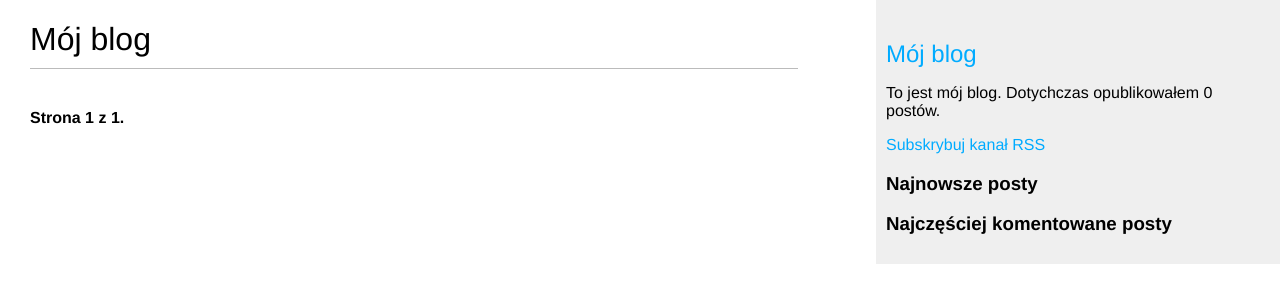
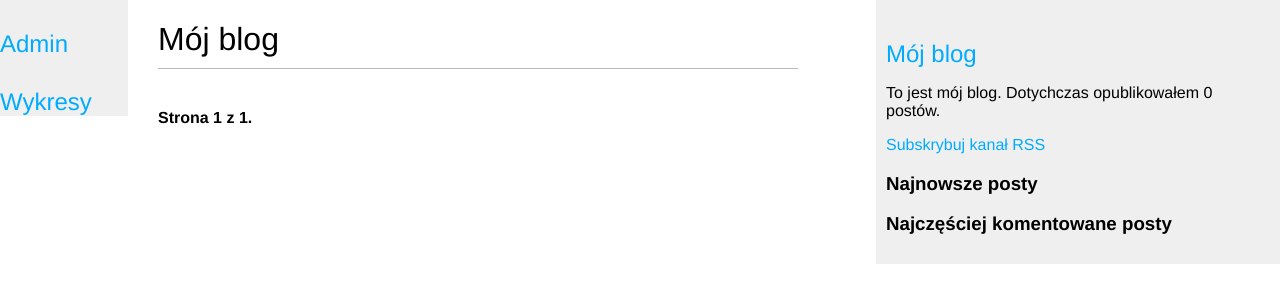
Before and after one commit to lakidlu/BlogDjangoProd, a Django app: page /blog/ in a window 1280 px wide. Shown: the top 303 px of the page. Run offline with Django 4.2, Linux system fonts and the light colour scheme; data that the repository does not hold is empty; parts of the project's set-up code (start-up, migrations or seed data) failed here and were passed over.

Commit message:
Created charts panel ->next step is to install scrappy

```diff
--- a/docker-compose.yml
+++ b/docker-compose.yml
@@ -16,7 +16,7 @@ services:
   db:
     image: postgres:13.0-alpine
     volumes:
-      - postgres_data:/var/lib/postgresql/data/
+      - postgres_data:/var/lib/postgresql/data
     environment:
       - POSTGRES_USER=blog
       - POSTGRES_PASSWORD=blog
--- a/mysite/blog/admin.py
+++ b/mysite/blog/admin.py
@@ -1,5 +1,8 @@
 from django.contrib import admin
 from .models import Post, Comment
+
+
+admin.site.site_url = "/blog"
 
 
 @admin.register(Post)
--- a/mysite/blog/static/css/blog.css
+++ b/mysite/blog/static/css/blog.css
@@ -22,7 +22,7 @@ h2 {
 
 #content {
     float:left;
-    width:60%;
+    width:50%;
     padding:0 0 0 30px;
 }
 
@@ -33,6 +33,15 @@ h2 {
     background:#efefef;
     height:100%;
 }
+
+#sidebar1 {
+    float:left;
+    width:10%;
+    padding:0px;
+    background:#efefef;
+    height:100%;
+}
+
 
 p.date {
     color:#ccc;
--- a/mysite/blog/templates/blog/base.html
+++ b/mysite/blog/templates/blog/base.html
@@ -7,6 +7,14 @@
     <link href="{% static "css/blog.css" %}" rel="stylesheet">
 </head>
 <body>
+    <div id="sidebar1">
+        <h2>
+            <a href="/admin">Admin</a>
+        </h2>
+        <h2>
+            <a href="/blog/charts">Wykresy</a>
+        </h2>
+    </div>
     <div id= "content">
         {% block content %}
         {% endblock %}
--- a/mysite/blog/urls.py
+++ b/mysite/blog/urls.py
@@ -18,4 +18,5 @@ urlpatterns = [
          views.post_list, name='post_list_by_tag'),
     path('feed/', LatestPostsFeed(), name='post_feed'),
     path('search/', views.post_search, name='post_search'),
+    path('charts/', views.charts_view, name='charts'),
 ]
--- a/mysite/blog/views.py
+++ b/mysite/blog/views.py
@@ -116,10 +116,16 @@ def post_details(request, year, month, day, post):
     similar_posts = Post.published.filter(tags__in=post_tags_ids) \
         .exclude(id=post.id)
     similar_posts = similar_posts.annotate(same_tags=Count('tags')) \
-                        .order_by('-same_tags', '-publish')[:4]
+        .order_by('-same_tags', '-publish')[:4]
     return render(request,
                   'blog/post/details.html',
                   {'post': post,
                    'comments': comments,
                    'comment_form': comment_form,
                    'similar_posts': similar_posts})
+
+
+def charts_view(request):
+    return render(request,
+                  'blog/charts.html',
+                  )
```
Also changed, not shown: mysite/blog/templates/blog/charts.html (added, +12 -0 lines), 2 other files.
